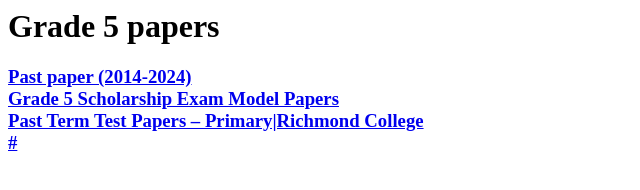
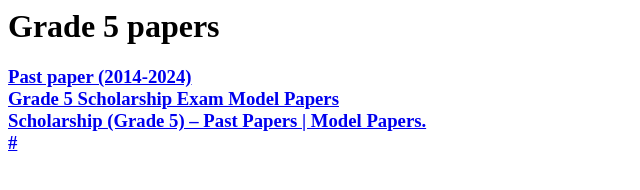
Before and after one commit to jahoo-jahoo/Grade_5, a plain HTML site: page index.html in a window 1280 px wide. Shown: the whole page, without its empty margins (0-640 px from the left). Drawn offline with Linux system fonts and the light colour scheme.

Commit message:
Update index.html

```diff
--- a/index.html
+++ b/index.html
@@ -11,7 +11,7 @@
 		<h3>
 			<a href="https://pastpapers.wiki/shishyathwa-papers-and-marking-schemes-in-sinhala-medium-2014-2020/">Past paper (2014-2024)</a><br>
 			<a href="https://govdoc.lk/category/model-papers/grade-5-scholarship-exam">Grade 5 Scholarship Exam Model Papers</a><br>
-			<a href="https://www.richmondcollege.lk/?page_id=2895">Past Term Test Papers – Primary|Richmond College</a><br>
+			<a href="https://papermaster.lk/download-scholarship-exam-past-model-papers-sinhala-tamil-2/">Scholarship (Grade 5) – Past Papers | Model Papers.</a><br>
 			<a href="#">#</a><br>
 		</h3>
 	</body>
```
